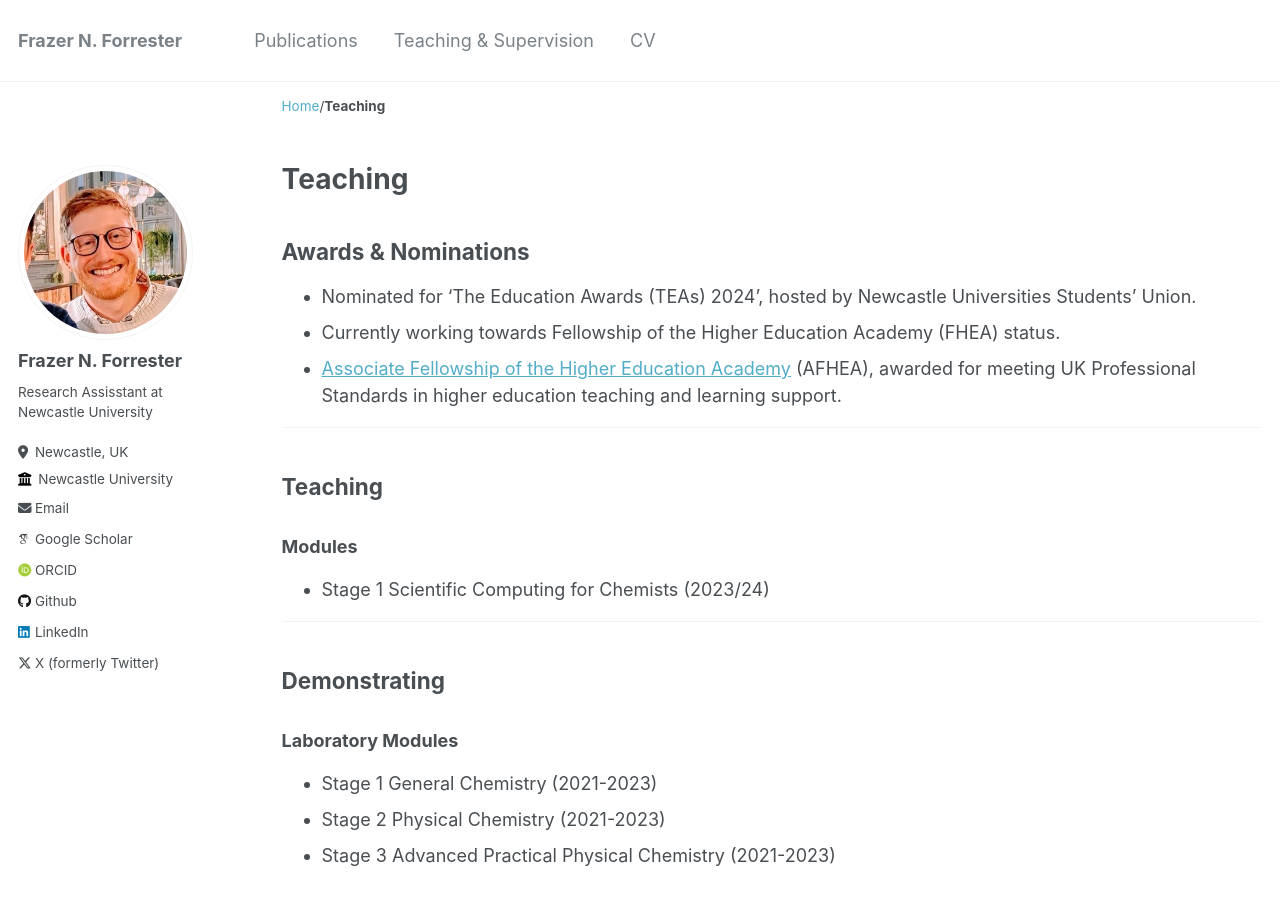
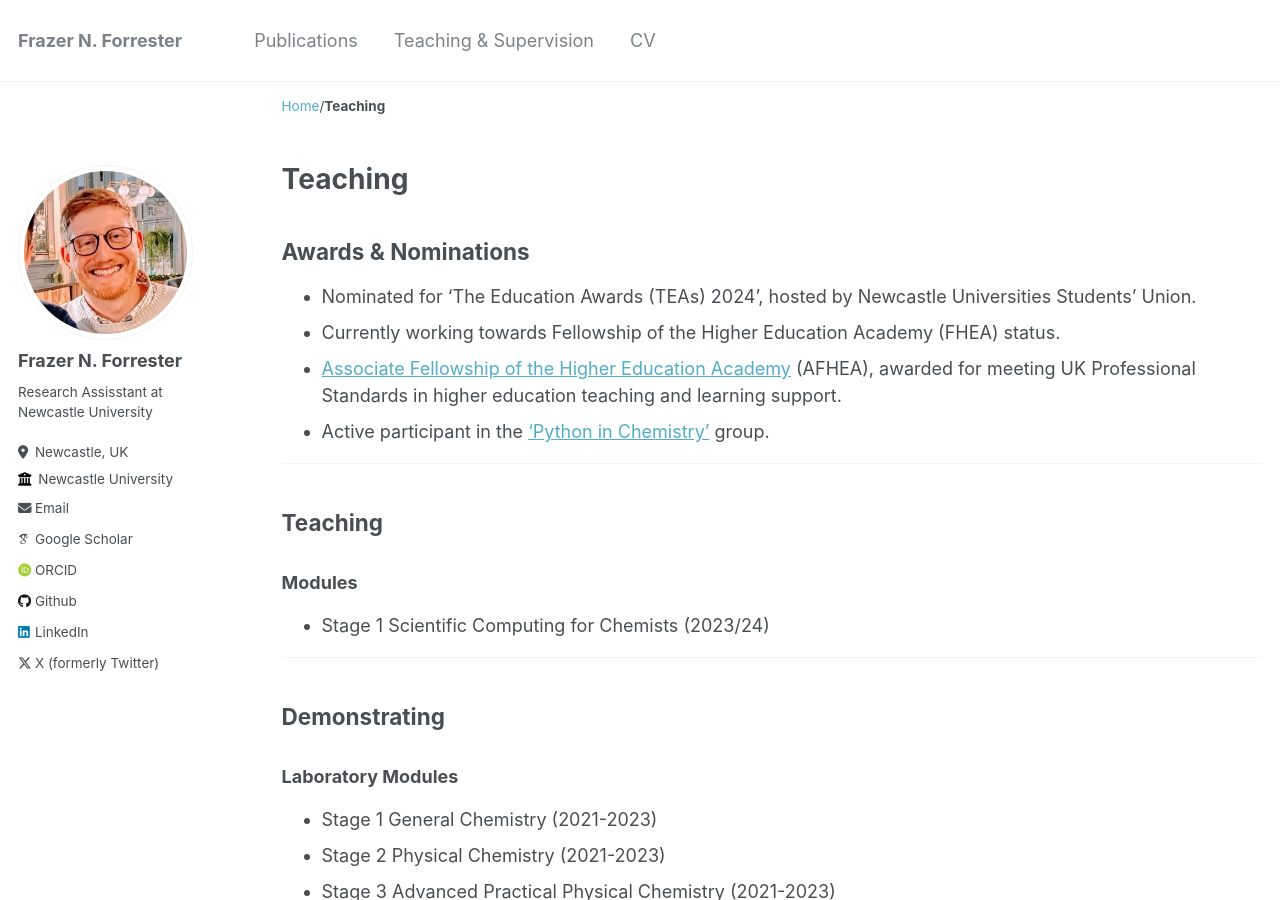
Before and after one commit to fforrester/fforrester.github.io, a Jekyll site: the page built from _pages/teaching.md, in a window 1280 px wide and 900 px high. Built offline with Jekyll 4.4.1, drawn with Linux system fonts in a browser that asks for light colours; some web fonts are replaced.

Commit message:
Update teaching.md

```diff
--- a/_pages/teaching.md
+++ b/_pages/teaching.md
@@ -9,6 +9,7 @@ author_profile: true
 - Nominated for 'The Education Awards (TEAs) 2024', hosted by Newcastle Universities Students' Union.
 - Currently working towards Fellowship of the Higher Education Academy (FHEA) status.
 - [Associate Fellowship of the Higher Education Academy](https://fforrester.github.io/files/Frazer%20Forrester%20-%20Associate%20Fellowship.pdf) (AFHEA), awarded for meeting UK Professional Standards in higher education teaching and learning support.
+- Active participant in the ['Python in Chemistry'](https://pythoninchemistry.org) group.
 
 ---
 
```
